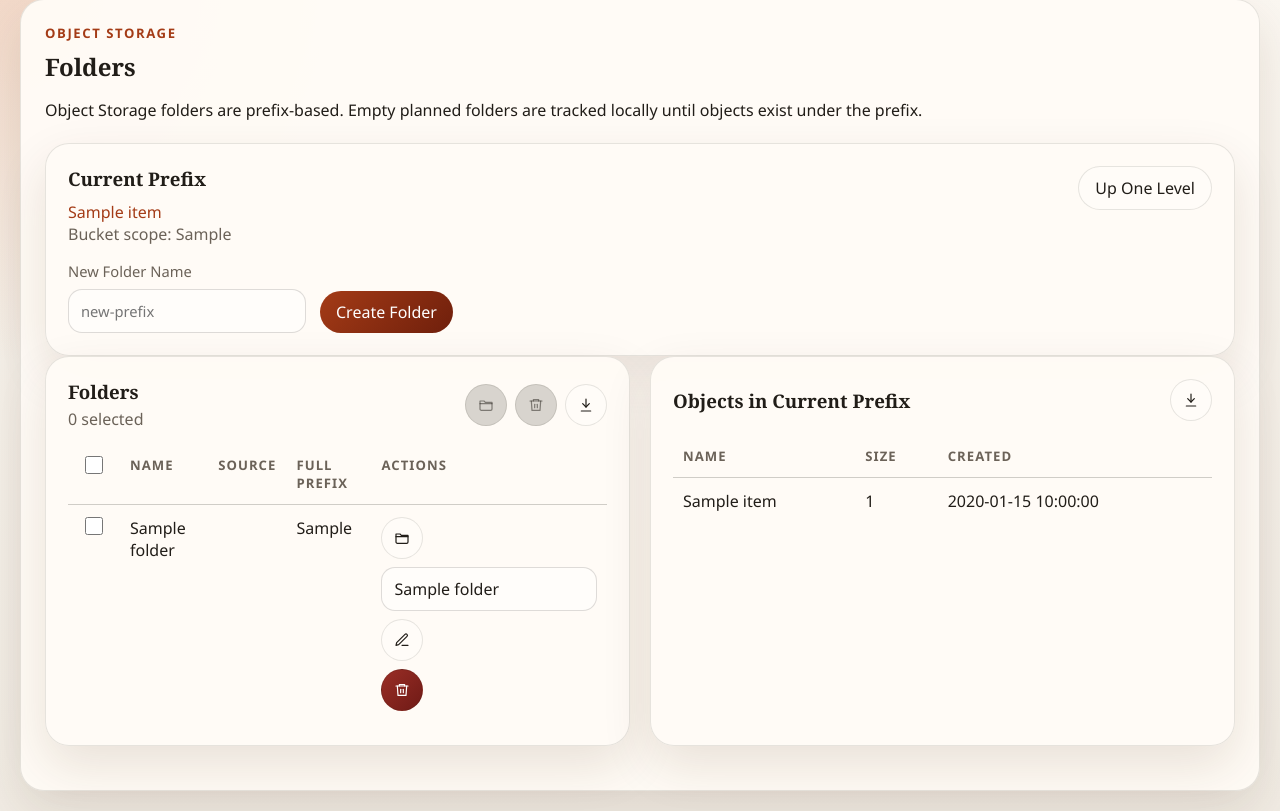
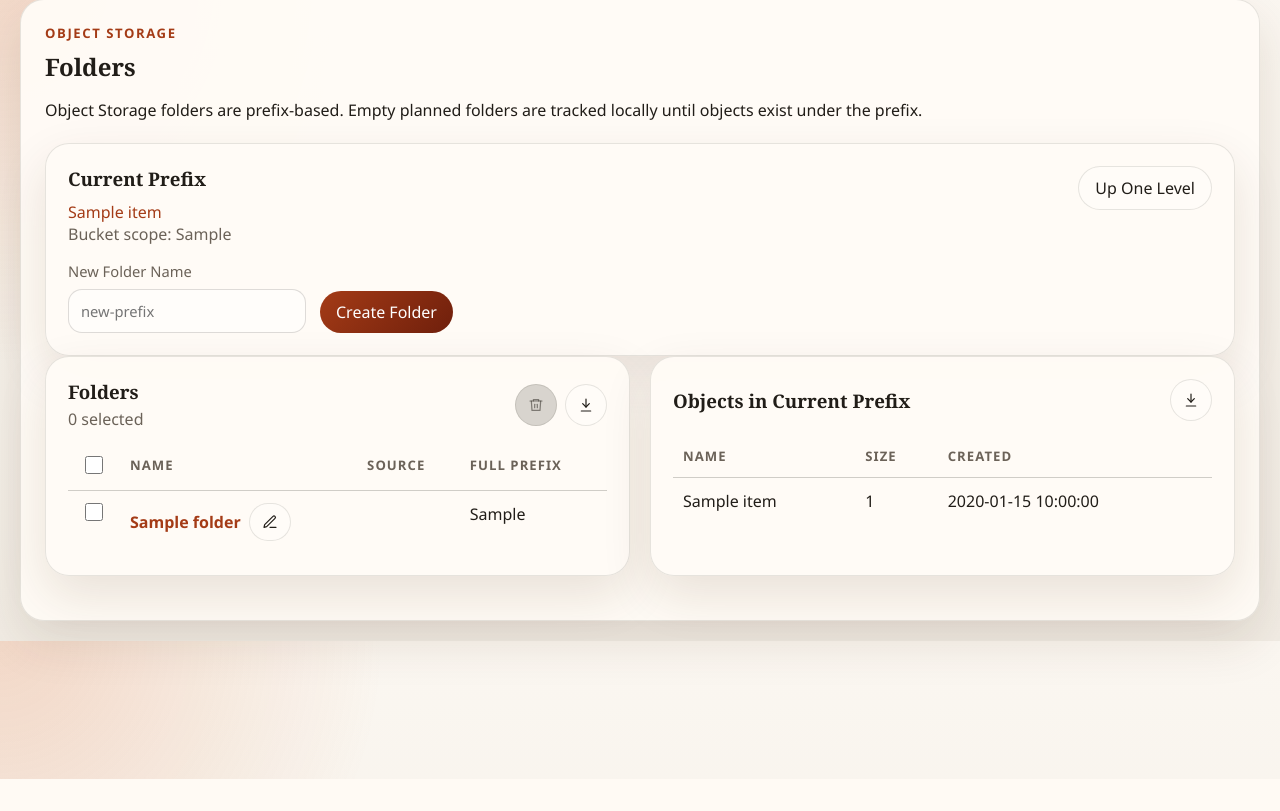
Before and after one commit to ivanxma/mysqlsh-dumpload-webui, a Flask app: template templates/folder_manager.html in a window 1280 px wide. Shown: the part 21-832 px from the top of the page. After the commit the page ends 800 px from the top, so only its background shows below. Run offline with Flask 3, Linux system fonts and the light colour scheme; the template is opened without the code that fills it: most values are stand-ins (such as "Sample title", 1, 10 or a date in 2020); some libraries are stand-ins or nearby versions.

Commit message:
Refine table selection actions

```diff
--- a/app.py
+++ b/app.py
@@ -2301,6 +2301,54 @@ def mysqlsh_job_cleanup(job_id):
     return redirect(url_for("shell_operations_page", page=next_page, operation=snapshot["operation"]))
 
 
+@app.route("/mysql-shell/operations/jobs/cleanup-selected", methods=["POST"])
+@login_required
+def mysqlsh_jobs_cleanup_selected():
+    next_page = _normalize_shell_operations_page(
+        request.form.get("page"),
+        request.form.get("operation"),
+        request.form.get("view"),
+    )
+    job_access_profile_name = None if next_page == "history" else get_current_profile_name()
+    selected_job_ids = [str(item or "").strip() for item in request.form.getlist("selected_jobs")]
+    selected_job_ids = [item for item in selected_job_ids if item]
+    if not selected_job_ids:
+        flash("Select at least one history job to clean up.", "error")
+        return redirect(url_for("shell_operations_page", page=next_page))
+
+    cleaned_count = 0
+    failures = []
+    for job_id in selected_job_ids:
+        snapshot = build_mysqlsh_job_snapshot(
+            job_id,
+            owner_username=get_current_username(),
+            owner_profile_name=job_access_profile_name,
+        )
+        if snapshot is None:
+            failures.append(f"Job {job_id[:12]} was not found.")
+            continue
+        if not snapshot.get("can_cleanup"):
+            failures.append(f"Job {job_id[:12]} is not ready for cleanup.")
+            continue
+        try:
+            cleanup_mysqlsh_job(
+                job_id,
+                owner_username=get_current_username(),
+                owner_profile_name=job_access_profile_name,
+            )
+            if get_session_value("last_mysqlsh_job_id") == job_id:
+                set_session_value("last_mysqlsh_job_id", "")
+            cleaned_count += 1
+        except Exception as error:  # pragma: no cover - filesystem/runtime path
+            failures.append(f"Job {job_id[:12]} cleanup failed: {error}")
+
+    if cleaned_count:
+        flash(f"Cleaned up {cleaned_count} job{'s' if cleaned_count != 1 else ''}.", "success")
+    for message in failures:
+        flash(message, "error")
+    return redirect(url_for("shell_operations_page", page=next_page))
+
+
 @app.errorhandler(pymysql.err.OperationalError)
 def handle_mysql_operational_error(error):
     if not is_logged_in():
--- a/static/style.css
+++ b/static/style.css
@@ -1014,6 +1014,48 @@ tbody tr:last-child td {
   margin: 0;
 }
 
+.name-with-action {
+  display: inline-flex;
+  max-width: 100%;
+  align-items: center;
+  gap: 8px;
+}
+
+.table-name-link {
+  color: var(--accent);
+  font-weight: 700;
+  overflow-wrap: anywhere;
+}
+
+.table-name-link:hover {
+  text-decoration: underline;
+}
+
+.inline-icon-button {
+  min-width: 34px;
+  min-height: 34px;
+  padding: 8px;
+}
+
+.modal-dialog {
+  width: min(460px, calc(100vw - 40px));
+  padding: 20px;
+  border: 1px solid var(--line);
+  border-radius: 18px;
+  background: var(--panel-strong);
+  color: var(--text);
+  box-shadow: var(--shadow);
+}
+
+.modal-dialog::backdrop {
+  background: rgba(33, 29, 24, 0.38);
+}
+
+.folder-rename-form h3,
+.folder-rename-form .help-text {
+  margin: 0;
+}
+
 .input-inline {
   min-width: 150px;
 }
--- a/templates/folder_manager.html
+++ b/templates/folder_manager.html
@@ -51,15 +51,6 @@
         <p class="help-text" data-folder-selected-count>0 selected</p>
       </div>
       <div class="table-toolbar-actions">
-        <a
-          class="button secondary icon-button"
-          href="#"
-          data-folder-open-selected
-          aria-label="Open selected folder"
-          title="Open selected folder"
-        >
-          <svg viewBox="0 0 24 24" aria-hidden="true"><path d="M3 6h6l2 2h10v10a2 2 0 0 1-2 2H5a2 2 0 0 1-2-2Z"></path><path d="M3 10h18"></path></svg>
-        </a>
         <button
           class="button secondary danger icon-button"
           type="submit"
@@ -95,7 +86,6 @@
             <th>Name</th>
             <th>Source</th>
             <th>Full Prefix</th>
-            <th data-download-skip>Actions</th>
           </tr>
         </thead>
         <tbody>
@@ -108,11 +98,25 @@
                 value="{{ folder.relative_prefix }}"
                 form="folder-bulk-form"
                 data-folder-row-checkbox
-                data-open-url="{{ url_for('folder_manager_page', current_prefix=folder.relative_prefix) }}"
                 aria-label="Select folder {{ folder.name }}"
               >
             </td>
-            <td>{{ folder.name }}</td>
+            <td>
+              <div class="name-with-action">
+                <a class="table-name-link" href="{{ url_for('folder_manager_page', current_prefix=folder.relative_prefix) }}">{{ folder.name }}</a>
+                <button
+                  class="button secondary icon-button inline-icon-button"
+                  type="button"
+                  data-folder-rename-open
+                  data-folder-name="{{ folder.name }}"
+                  data-folder-prefix="{{ folder.relative_prefix }}"
+                  aria-label="Rename {{ folder.name }}"
+                  title="Rename"
+                >
+                  <svg viewBox="0 0 24 24" aria-hidden="true"><path d="M12 20h9"></path><path d="M16.5 3.5a2.1 2.1 0 0 1 3 3L7 19l-4 1 1-4Z"></path></svg>
+                </button>
+              </div>
+            </td>
             <td>
               {% if folder.from_object_storage %}
               <span class="badge good">Object Storage</span>
@@ -122,39 +126,34 @@
               {% endif %}
             </td>
             <td>{{ folder.full_prefix }}</td>
-            <td>
-              <div class="table-action-row">
-                <a class="button secondary icon-button" href="{{ url_for('folder_manager_page', current_prefix=folder.relative_prefix) }}" aria-label="Open {{ folder.name }}" title="Open">
-                  <svg viewBox="0 0 24 24" aria-hidden="true"><path d="M3 6h6l2 2h10v10a2 2 0 0 1-2 2H5a2 2 0 0 1-2-2Z"></path><path d="M3 10h18"></path></svg>
-                </a>
-                <form method="post" class="inline-form">
-                  <input type="hidden" name="folder_action" value="rename">
-                  <input type="hidden" name="current_prefix" value="{{ folder_state.current_prefix }}">
-                  <input type="hidden" name="source_prefix" value="{{ folder.relative_prefix }}">
-                  <input class="input-inline" name="new_name" type="text" value="{{ folder.name }}" aria-label="New name for {{ folder.name }}">
-                  <button class="button secondary icon-button" type="submit" aria-label="Rename {{ folder.name }}" title="Rename">
-                    <svg viewBox="0 0 24 24" aria-hidden="true"><path d="M12 20h9"></path><path d="M16.5 3.5a2.1 2.1 0 0 1 3 3L7 19l-4 1 1-4Z"></path></svg>
-                  </button>
-                </form>
-                <form method="post" class="inline-form" onsubmit="return window.confirm('Delete this folder and all objects below it?');">
-                  <input type="hidden" name="folder_action" value="delete">
-                  <input type="hidden" name="current_prefix" value="{{ folder_state.current_prefix }}">
-                  <input type="hidden" name="source_prefix" value="{{ folder.relative_prefix }}">
-                  <button class="button secondary danger icon-button" type="submit" aria-label="Delete {{ folder.name }}" title="Delete">
-                    <svg viewBox="0 0 24 24" aria-hidden="true"><path d="M3 6h18"></path><path d="M8 6V4h8v2"></path><path d="M19 6l-1 14H6L5 6"></path><path d="M10 11v5"></path><path d="M14 11v5"></path></svg>
-                  </button>
-                </form>
-              </div>
-            </td>
           </tr>
           {% else %}
           <tr>
-            <td colspan="5">No folders exist at this prefix.</td>
+            <td colspan="4">No folders exist at this prefix.</td>
           </tr>
           {% endfor %}
         </tbody>
       </table>
     </div>
+    <dialog class="modal-dialog" data-folder-rename-dialog>
+      <form method="post" class="form-grid folder-rename-form">
+        <input type="hidden" name="folder_action" value="rename">
+        <input type="hidden" name="current_prefix" value="{{ folder_state.current_prefix }}">
+        <input type="hidden" name="source_prefix" data-folder-rename-source>
+        <div class="full-span">
+          <h3>Rename Folder</h3>
+          <p class="help-text" data-folder-rename-current></p>
+        </div>
+        <label class="full-span">
+          New Folder Name
+          <input name="new_name" type="text" data-folder-rename-input required>
+        </label>
+        <div class="form-actions full-span">
+          <button class="button secondary" type="button" data-folder-rename-cancel>Cancel</button>
+          <button class="button primary" type="submit">Rename</button>
+        </div>
+      </form>
+    </dialog>
   </article>
 
   <article class="panel">
@@ -214,9 +213,13 @@
     }
     const selectAll = document.querySelector("[data-folder-select-all]");
     const rowCheckboxes = Array.from(document.querySelectorAll("[data-folder-row-checkbox]"));
-    const openButton = document.querySelector("[data-folder-open-selected]");
     const deleteButton = document.querySelector("[data-folder-delete-selected]");
     const selectedCount = document.querySelector("[data-folder-selected-count]");
+    const renameDialog = document.querySelector("[data-folder-rename-dialog]");
+    const renameSource = document.querySelector("[data-folder-rename-source]");
+    const renameInput = document.querySelector("[data-folder-rename-input]");
+    const renameCurrent = document.querySelector("[data-folder-rename-current]");
+    const renameCancel = document.querySelector("[data-folder-rename-cancel]");
 
     const checkedRows = () => rowCheckboxes.filter((checkbox) => checkbox.checked);
 
@@ -226,11 +229,6 @@
         selectAll.checked = rowCheckboxes.length > 0 && checked.length === rowCheckboxes.length;
         selectAll.indeterminate = checked.length > 0 && checked.length < rowCheckboxes.length;
         selectAll.disabled = rowCheckboxes.length === 0;
-      }
-      if (openButton) {
-        const canOpen = checked.length === 1;
-        openButton.setAttribute("aria-disabled", canOpen ? "false" : "true");
-        openButton.href = canOpen ? checked[0].dataset.openUrl : "#";
       }
       if (deleteButton) {
         deleteButton.disabled = checked.length === 0;
@@ -260,6 +258,33 @@
       }
     });
 
+    document.querySelectorAll("[data-folder-rename-open]").forEach((button) => {
+      button.addEventListener("click", () => {
+        if (!renameDialog || !renameSource || !renameInput) {
+          return;
+        }
+        const folderName = button.dataset.folderName || "";
+        renameSource.value = button.dataset.folderPrefix || "";
+        renameInput.value = folderName;
+        if (renameCurrent) {
+          renameCurrent.textContent = folderName ? `Current name: ${folderName}` : "";
+        }
+        if (typeof renameDialog.showModal === "function") {
+          renameDialog.showModal();
+        } else {
+          renameDialog.setAttribute("open", "");
+        }
+        renameInput.focus();
+        renameInput.select();
+      });
+    });
+
+    if (renameCancel && renameDialog) {
+      renameCancel.addEventListener("click", () => {
+        renameDialog.close();
+      });
+    }
+
     syncSelection();
   })();
 </script>
```
Also changed, not shown: templates/par_manager.html (+0 -10 lines), templates/shell_operations.html (+108 -26 lines), README.md.
